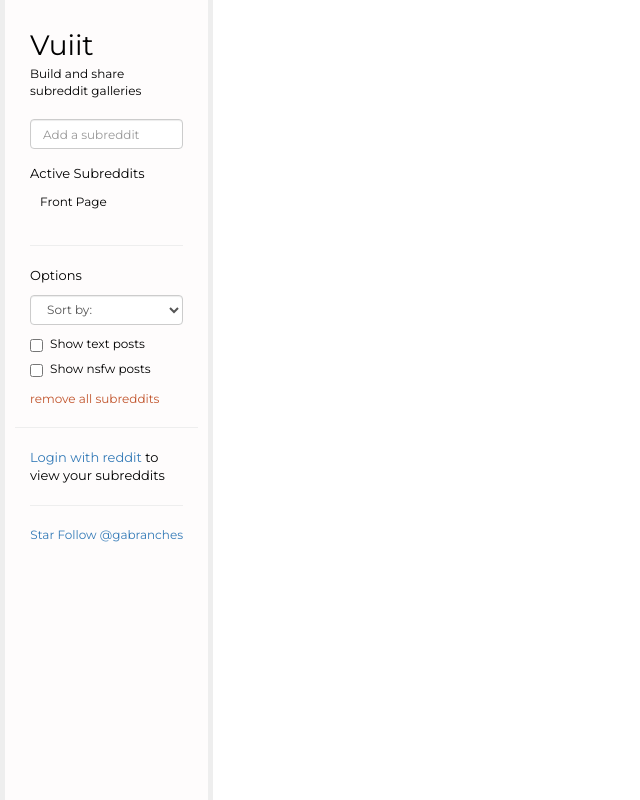
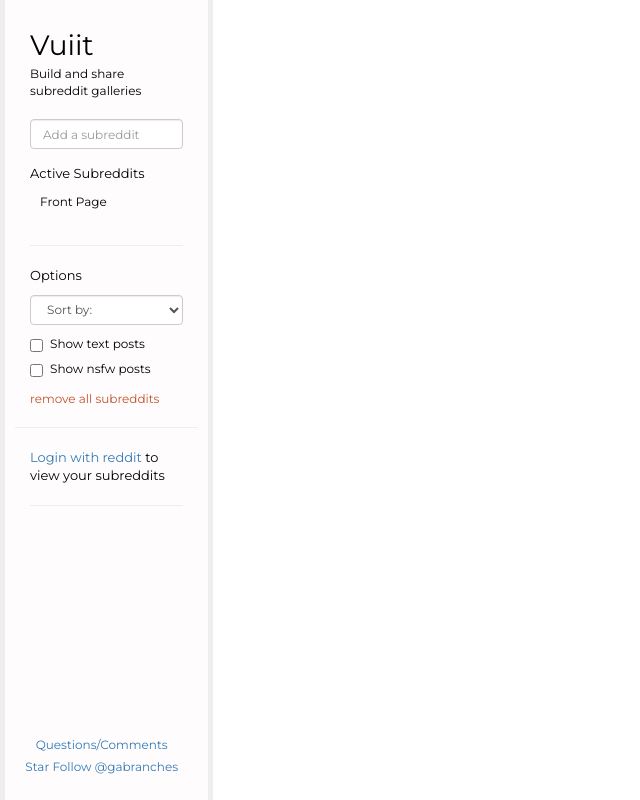
Before and after one commit to gabranches/Vuiit, a Flask app: page / in a window 1280 px wide. Shown: the whole page, without its empty margins (0-640 px from the left). Run offline with Flask 2, Linux system fonts and the light colour scheme; some libraries are stand-ins or nearby versions.

Commit message:
minor css changes

```diff
--- a/app/static/libs/jquery.visible.min.js
+++ /dev/null
@@ -1 +0,0 @@
-!function(t){var i=t(window);t.fn.visible=function(t,e,o){if(!(this.length<1)){var r=this.length>1?this.eq(0):this,n=r.get(0),f=i.width(),h=i.height(),o=o?o:"both",l=e===!0?n.offsetWidth*n.offsetHeight:!0;if("function"==typeof n.getBoundingClientRect){var g=n.getBoundingClientRect(),u=g.top>=0&&g.top<h,s=g.bottom>0&&g.bottom<=h,c=g.left>=0&&g.left<f,a=g.right>0&&g.right<=f,v=t?u||s:u&&s,b=t?c||a:c&&a;if("both"===o)return l&&v&&b;if("vertical"===o)return l&&v;if("horizontal"===o)return l&&b}else{var d=i.scrollTop(),p=d+h,w=i.scrollLeft(),m=w+f,y=r.offset(),z=y.top,B=z+r.height(),C=y.left,R=C+r.width(),j=t===!0?B:z,q=t===!0?z:B,H=t===!0?R:C,L=t===!0?C:R;if("both"===o)return!!l&&p>=q&&j>=d&&m>=L&&H>=w;if("vertical"===o)return!!l&&p>=q&&j>=d;if("horizontal"===o)return!!l&&m>=L&&H>=w}}}}(jQuery);
--- a/app/static/style.css
+++ b/app/static/style.css
@@ -72,7 +72,14 @@
 }
 
 #contact {
+  position: absolute;
+  margin-bottom: 25px;
+  bottom: 0;
+  width: 100%;
+}
 
+#questions {
+  margin-bottom: 5px;
 }
 
 .input-wrapper {
--- a/app/templates/index.html
+++ b/app/templates/index.html
@@ -151,7 +151,7 @@
             </div>
             <div class="row text-center" id="contact">
               <div class="col-xs-12">
-                <!-- Place this tag where you want the button to render. -->
+                <div id="questions"><a href="https://docs.google.com/forms/d/1CmnW2A0kKD-AYr7nW4pth1lMp7zp9clnREATJCXxoWA/viewform?usp=send_form">Questions/Comments</a></div>
                 <a class="github-button" href="https://github.com/gabranches/vuiit" data-icon="octicon-star" data-count-href="/gabranches/vuiit/stargazers" data-count-api="/repos/gabranches/vuiit#stargazers_count" data-count-aria-label="# stargazers on GitHub" aria-label="Star gabranches/vuiit on GitHub">Star</a>
                 <a class="github-button" href="https://github.com/gabranches" aria-label="Follow @gabranches on GitHub"> Follow @gabranches</a>
                 <script async defer id="github-bjs" src="https://buttons.github.io/buttons.js"></script>
@@ -201,7 +201,6 @@
 <script src="//ajax.googleapis.com/ajax/libs/jquery/1.11.1/jquery.min.js"></script>
 <script src="//maxcdn.bootstrapcdn.com/bootstrap/3.2.0/js/bootstrap.min.js"></script>
 <script src="/static/libs/handlebars-v2.0.0.js"></script>
-<script src="/static/libs/jquery.visible.min.js"></script>
 <script src="/static/libs/bootstrap-typeahead.js"></script>
 <script src="/static/js/handlebars_helpers.js"></script>
 <script src="/static/js/functions.js"></script>
```
